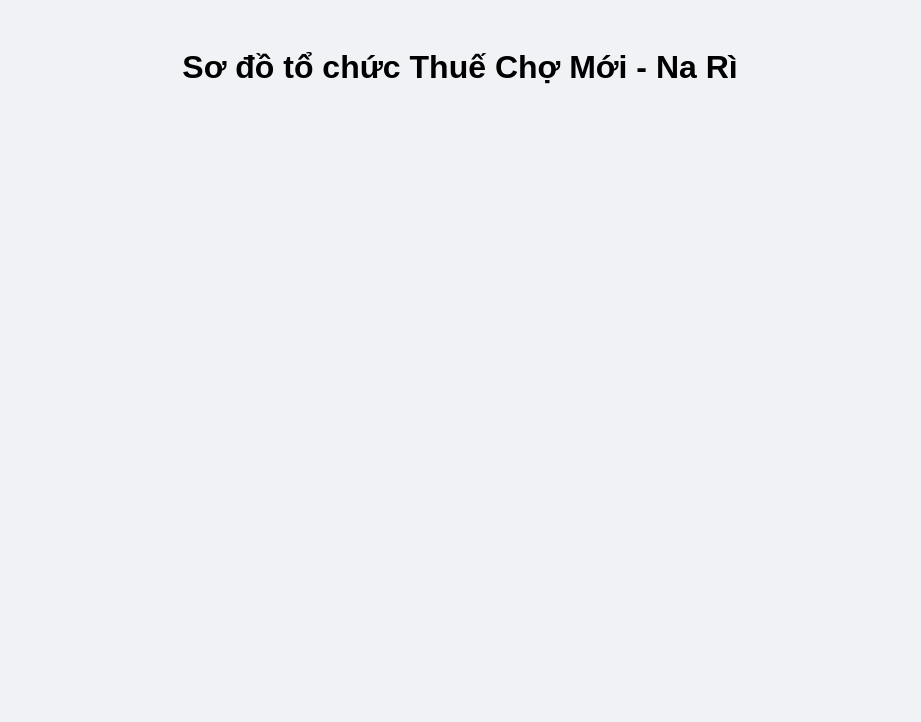
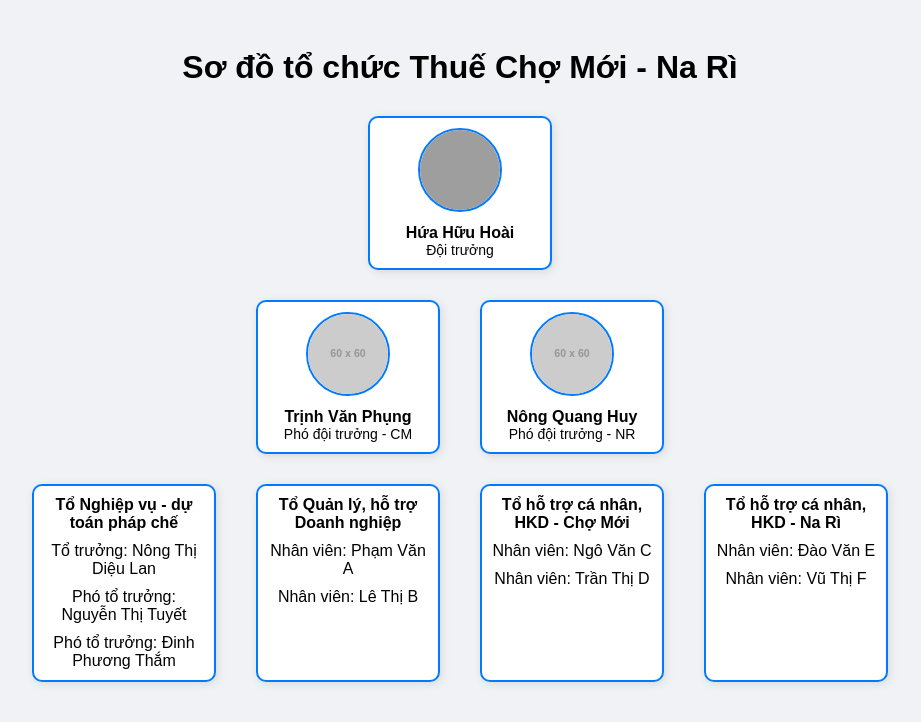
Before and after one commit to huynqtd/duanmau, a plain HTML site: page index.html in a window 1280 px wide. Shown: the whole page, without its empty margins (180-1101 px from the left). Drawn offline with Linux system fonts and the light colour scheme; grey boxes are pictures that could not be loaded; placeholder pictures from the web are drawn by us.

Commit message:
Update index.html

```diff
--- a/index.html
+++ b/index.html
@@ -154,4 +154,48 @@
       box.innerHTML = `
         <img src="${person.avatar || 'https://via.placeholder.com/60'}" class="avatar" />
         <div><strong>${person.name}</strong></div>
-        <div class="info">${person.position}</div
+        <div class="info">${person.position}</div>
+      `;
+      box.onclick = () => showModal(person);
+      return box;
+    }
+
+    function showModal(person) {
+      document.getElementById("modalTitle").textContent = person.name;
+      document.getElementById("modalPosition").textContent = person.position || "";
+      document.getElementById("modalDob").textContent = "Ngày sinh: " + (person.dob || "Không rõ");
+      document.getElementById("modalPhone").textContent = "SĐT: " + (person.phone || "Không rõ");
+      document.getElementById("modal").style.display = "block";
+      document.getElementById("overlay").style.display = "block";
+    }
+
+    function closeModal() {
+      document.getElementById("modal").style.display = "none";
+      document.getElementById("overlay").style.display = "none";
+    }
+
+    document.getElementById("leaderRow").appendChild(createBox(data.leader));
+
+    data.deputies.forEach(dep => {
+      document.getElementById("deputyRow").appendChild(createBox(dep));
+    });
+
+    data.teams.forEach(team => {
+      const box = document.createElement("div");
+      box.className = "box";
+      box.innerHTML = `<strong>${team.name}</strong>`;
+      const memberList = document.createElement("div");
+      memberList.className = "members";
+      team.members.forEach(member => {
+        const memberDiv = document.createElement("div");
+        memberDiv.textContent = `${member.position}: ${member.name}`;
+        memberDiv.style.cursor = "pointer";
+        memberDiv.onclick = () => showModal(member);
+        memberList.appendChild(memberDiv);
+      });
+      box.appendChild(memberList);
+      document.getElementById("teamRow").appendChild(box);
+    });
+  </script>
+</body>
+</html>
```
